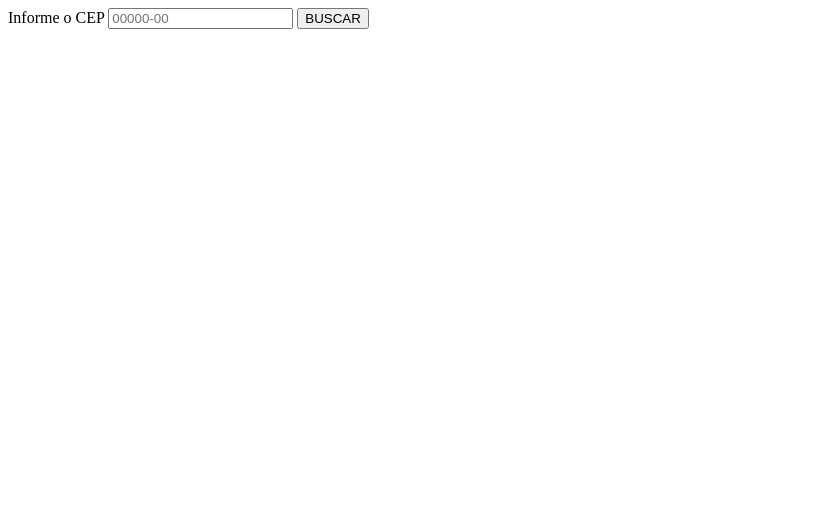
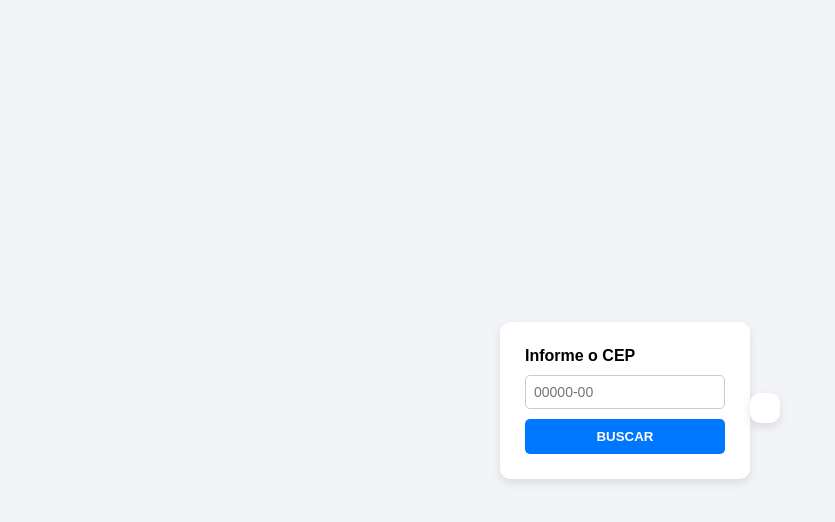
Before and after one commit to Guiboom/CEP, a plain HTML site: page index.html in a window 1280 px wide. Shown: the whole page, without its empty margins (0-835 px from the left). Drawn offline with Linux system fonts and the light colour scheme.

Commit message:
Add loading GIF, fix geo/weather fetch, update CSS
Add gifLoading.gif and show it while fetching CEP to improve UX. Fix geocoding/weather logic: check dadosGeoJson.results.length, use the correct latitude variable (remove typo/negation), fetch and parse current_weather (temperature and windspeed) and append it to the results. Minor error handling fix and add a console.log for the weather response. Replace commented complex CSS with a simplified reset and form styles, add styling for the result box and loading image.

```diff
--- a/script.js
+++ b/script.js
@@ -9,7 +9,8 @@ formulario.addEventListener("submit", async (evento) => {
         alert("CEP inválido, digite apenas 8 caracteres");
         return;
     }
-    resultado.innerHTML = "Buscando...";
+    /* resultado.innerHTML = "Buscando..."; */
+    resultado.innerHTML = "<img src='gifLoading.gif' alt='Buscando...'>"
     try {
         const endereco = await fetch(`https://viacep.com.br/ws/${cep}/json/`);
         const dados = await endereco.json();
@@ -21,20 +22,25 @@ formulario.addEventListener("submit", async (evento) => {
             const dadosGeo = await fetch(`https://geocoding-api.open-meteo.com/v1/search?name=${encodeURIComponent(cidade)}&count=1&language=pt&format=json&countryCode=BR `);
             /* https://geocoding-api.open-meteo.com/v1/search?name=rio+do+sul&count=1&language=pt&format=json&countryCode=BR */
             const dadosGeoJson = await dadosGeo.json();
-            if (dadosGeoJson.results && dadosGeoJson.length > 0) {
+            if (dadosGeoJson.results && dadosGeoJson.results.length > 0) {
                 const { latitude, longitude } = dadosGeoJson.results[0];
                 /* console.log(latitude)
                 console.log(longitude) */
                 /* https://api.open-meteo.com/v1/forecast?latitude=-27.2142&longitude=-49.6431&current_weather=true */
-                const clima = await fetch(`https://api.open-meteo.com/v1/forecast?latitude=-${laltitude}&longitude=-${longitude}&current_weather=true`);
+                const clima = await fetch(`https://api.open-meteo.com/v1/forecast?latitude=${latitude}&longitude=${longitude}&current_weather=true`);
                 const climaJson = await clima.json();
+                console.log(climaJson);
+                const temperatura = climaJson.current_weather.temperature;
+                const velocVento = climaJson.current_weather.windspeed;
+                const resultadoClima = "<br>Temperatura: " + temperatura + "°C" + "<br>" + "Velocidade do vento: " + velocVento + "Km/h."
+                resultado.innerHTML = resultadoCEP + resultadoClima
             } else {
                 console.log("Não entrou")
             }
-            resultado.innerHTML = resultadoCEP
+
         }
         console.log(endereco)
     } catch (error) {
-        resultado.innerHTML("Erro ao consultar o CEP")
+        resultado.innerHTML =("Erro ao consultar o CEP")
     }
 });
--- a/style.css
+++ b/style.css
@@ -1,86 +1,76 @@
-/*
-@import url('https://fonts.googleapis.com/css2?family=Rawline:wght@400;700&family=Open+Sans:wght@400;700&display=swap');
-
-:root {
-    --primary-blue: #004182;
-    --secondary-blue: #1351b4;
-    --light-gray: #f8f8f8;
-    --border-gray: #ccc;
-    --text-dark: #333;
-    --white: #ffffff;
+*{
+    margin:0;
+    padding:0;
+    box-sizing:border-box;
+    font-family: Arial, Helvetica, sans-serif;
 }
 
-body {
-    font-family: 'Open Sans', sans-serif;
-    background-color: var(--light-gray);
-    color: var(--text-dark);
-    display: flex;
-    justify-content: center;
-    align-items: center;
-    min-height: 100vh;
-    margin: 0;
+body{
+    background-color:#f2f4f8;
+    height:100vh;
+    display:flex;
+    justify-content:center;
+    align-items:center;
 }
 
-#CepForm {
-    background: var(--white);
-    padding: 2rem;
-    border-radius: 8px;
-    box-shadow: 0 4px 10px rgba(0, 0, 0, 0.1);
-    width: 100%;
-    max-width: 400px;
-    border-top: 4px solid var(--primary-blue);
+form{
+    background:white;
+    padding:25px;
+    border-radius:10px;
+    box-shadow:0 4px 10px rgba(0,0,0,0.1);
+    display:flex;
+    flex-direction:column;
+    gap:10px;
+    width:250px;
 }
 
-label {
-    display: block;
-    font-weight: bold;
-    margin-bottom: 0.5rem;
-    color: var(--primary-blue);
+label{
+    font-weight:bold;
 }
 
-input[type="text"] {
-    width: 100%;
-    padding: 12px;
-    margin-bottom: 1.5rem;
-    border: 1px solid var(--border-gray);
-    border-radius: 4px;
-    box-sizing: border-box;
+input{
+    padding:8px;
+    border:1px solid #ccc;
+    border-radius:5px;
+    font-size:14px;
 }
 
-input[type="text"]:focus {
-    outline: 2px solid var(--secondary-blue);
-    border-color: transparent;
+button{
+    padding:10px;
+    border:none;
+    border-radius:5px;
+    background:#0077ff;
+    color:white;
+    font-weight:bold;
+    cursor:pointer;
+    transition:0.2s;
 }
 
-button {
-    width: 100%;
-    background-color: var(--primary-blue);
-    color: white;
-    padding: 12px;
-    border: none;
-    border-radius: 20px;
-    font-weight: bold;
-    cursor: pointer;
-    transition: background 0.3s;
-    text-transform: uppercase;
-    letter-spacing: 1px;
+button:hover{
+    background:#005fd1;
 }
 
-button:hover {
-    background-color: var(--secondary-blue);
+#resultado{
+    margin-top:15px;
+    background:white;
+    padding:15px;
+    border-radius:10px;
+    box-shadow:0 4px 10px rgba(0,0,0,0.1);
+    font-size:14px;
+    line-height:1.6;
 }
 
-#resultado {
-    margin-top: 1.5rem;
-    padding: 1rem;
-    background: #e9f2f9;
-    border-left: 4px solid var(--secondary-blue);
-    font-size: 0.9rem;
-    line-height: 1.6;
-    display: none;
+#resultado{
+    margin-top:15px;
+    background:white;
+    padding:15px;
+    border-radius:10px;
+    box-shadow:0 4px 10px rgba(0,0,0,0.1);
+    font-size:14px;
+    line-height:1.6;
+    text-align:center;
 }
 
-
-#resultado:not(:empty) {
-    display: block;
-} */
+#resultado img{
+    width:60px;
+}
```
Also changed, not shown: gifLoading.gif (added).
